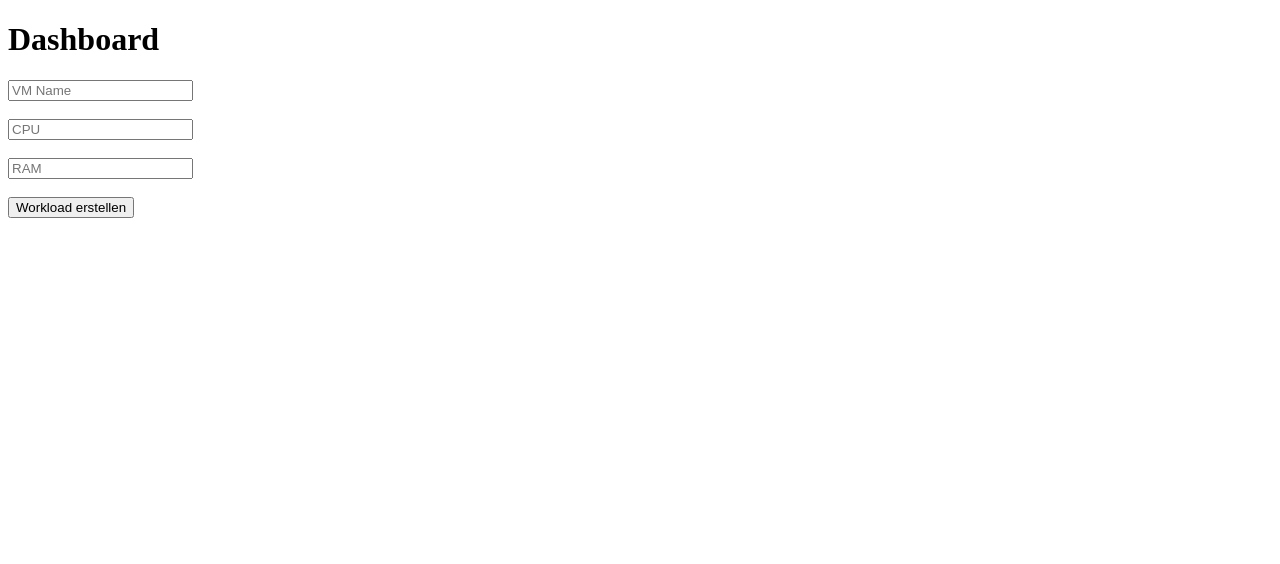
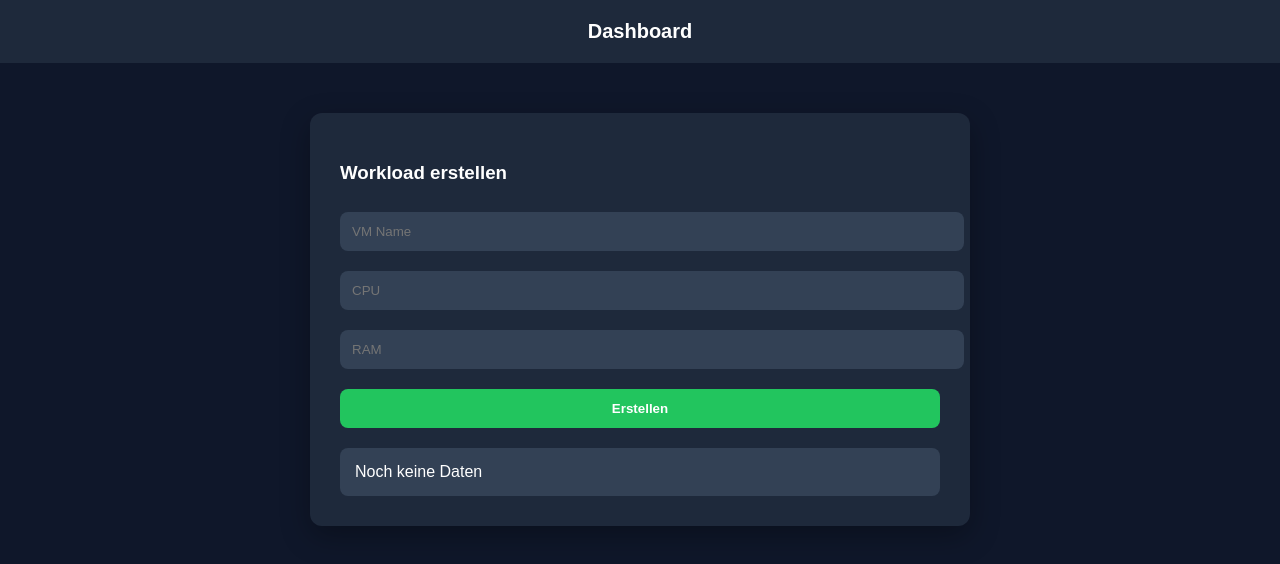
Before and after one commit to Bennif10/Bachelorarbeit-Composestack1, a plain HTML site: page frontend/dashboard.html in a window 1280 px wide. Drawn offline with Linux system fonts and the light colour scheme.

Commit message:
working frontend & pretty

```diff
--- a/frontend/dashboard.html
+++ b/frontend/dashboard.html
@@ -1,76 +1,114 @@
 <!DOCTYPE html>
 <html lang="de">
-
 <head>
     <meta charset="UTF-8">
     <title>Dashboard</title>
+
+    <style>
+        body {
+            margin: 0;
+            font-family: Arial, sans-serif;
+            background: #0f172a;
+            color: white;
+        }
+
+        .header {
+            padding: 20px;
+            text-align: center;
+            background: #1e293b;
+            font-size: 20px;
+            font-weight: bold;
+        }
+
+        .container {
+            max-width: 600px;
+            margin: 50px auto;
+            background: #1e293b;
+            padding: 30px;
+            border-radius: 12px;
+            box-shadow: 0 10px 30px rgba(0,0,0,0.3);
+        }
+
+        input {
+            width: 100%;
+            padding: 12px;
+            margin: 10px 0;
+            border-radius: 8px;
+            border: none;
+            background: #334155;
+            color: white;
+            outline: none;
+        }
+
+        button {
+            width: 100%;
+            padding: 12px;
+            border: none;
+            border-radius: 8px;
+            background: #22c55e;
+            color: white;
+            font-weight: bold;
+            cursor: pointer;
+            margin-top: 10px;
+        }
+
+        button:hover {
+            background: #16a34a;
+        }
+
+        .card {
+            margin-top: 20px;
+            padding: 15px;
+            background: #334155;
+            border-radius: 8px;
+        }
+    </style>
 </head>
 
 <body>
 
-<h1>Dashboard</h1>
+<div class="header">
+    Dashboard
+</div>
 
-<form id="workloadForm">
+<div class="container">
 
-    <input
-        type="text"
-        id="vm_name"
-        placeholder="VM Name"
-        required>
+    <h3>Workload erstellen</h3>
 
-    <br><br>
+    <input id="vm_name" placeholder="VM Name">
+    <input id="cpu" placeholder="CPU">
+    <input id="ram" placeholder="RAM">
 
-    <input
-        type="number"
-        id="cpu"
-        placeholder="CPU"
-        required>
+    <button onclick="createWorkload()">Erstellen</button>
 
-    <br><br>
-
-    <input
-        type="number"
-        id="ram"
-        placeholder="RAM"
-        required>
-
-    <br><br>
-
-    <button type="submit">
-        Workload erstellen
-    </button>
-
-</form>
-
-<p id="result"></p>
+    <div class="card" id="output">
+        Noch keine Daten
+    </div>
+</div>
 
 <script>
+async function createWorkload() {
+    const vm_name = document.getElementById("vm_name").value;
+    const cpu = document.getElementById("cpu").value;
+    const ram = document.getElementById("ram").value;
 
-document.getElementById("workloadForm").addEventListener("submit",async function(e){
-
-    e.preventDefault();
-
-    const data = new URLSearchParams();
-
-    data.append("vm_name",document.getElementById("vm_name").value);
-    data.append("cpu",document.getElementById("cpu").value);
-    data.append("ram",document.getElementById("ram").value);
-
-    const response = await fetch("http://localhost:80/workload",{
-
-        method:"POST",
-        body:data
-
+    const res = await fetch("http://10.1.90.123/workload", {
+        method: "POST",
+        headers: {
+            "Content-Type": "application/json"
+        },
+        body: JSON.stringify({
+            vm_name,
+            cpu: Number(cpu),
+            ram: Number(ram)
+        })
     });
 
-    const json = await response.json();
+    const data = await res.json();
 
-    document.getElementById("result").innerHTML=json.success
-        ? "Workload erfolgreich erstellt."
-        : "Fehler.";
-
-});
-
+    document.getElementById("output").innerText =
+        JSON.stringify(data, null, 2);
+}
 </script>
 
 </body>
```
Also changed, not shown: frontend/index.html (+83 -42 lines), app/requirements.txt, 2 other files.
